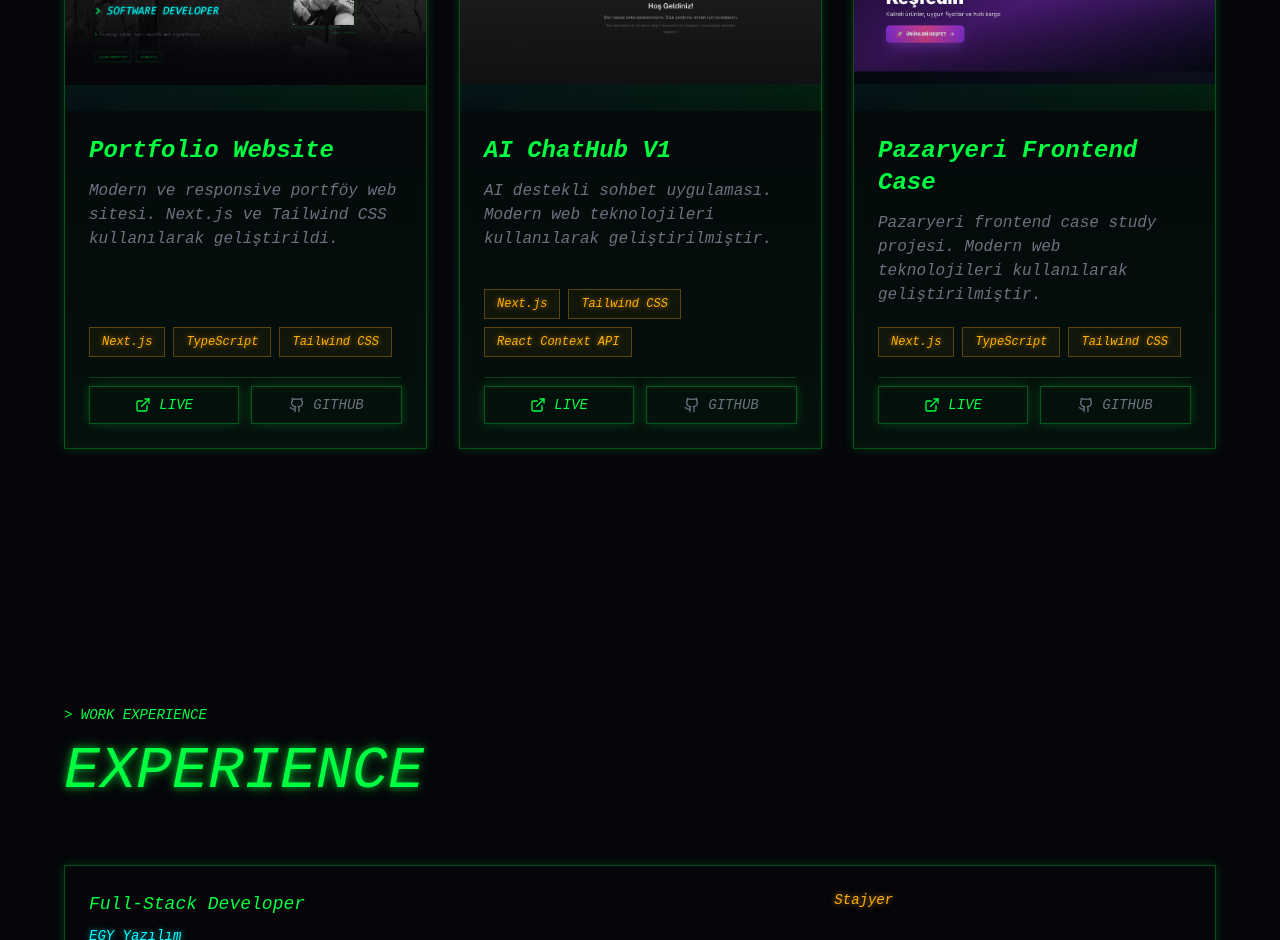
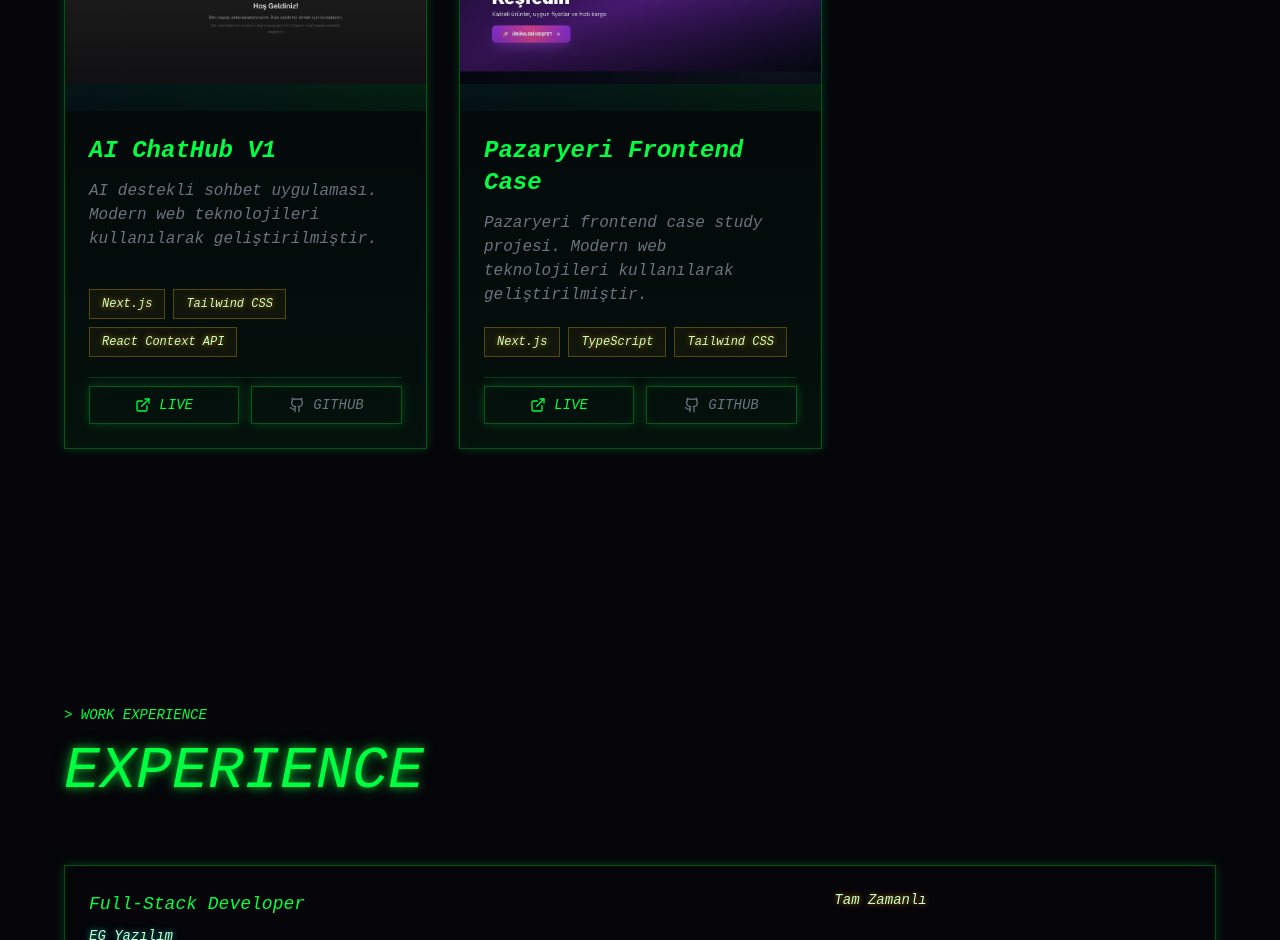
Before and after one commit to mmuuhmmtt/portfolio-site, a Next.js app: page / in a window 1280 px wide. Shown: the part 1860-2800 px from the top of the page. Built offline with nearby package versions, Linux system fonts and the light colour scheme.

Commit message:
Update: Education, Experience, Navigation CV button, and remove Portfolio project

```diff
--- a/app/globals.css
+++ b/app/globals.css
@@ -2,25 +2,21 @@
 @tailwind components;
 @tailwind utilities;
 
-@import url('https://fonts.googleapis.com/css2?family=Share+Tech+Mono&display=swap');
+/* Font optimization */
+@import url('https://fonts.googleapis.com/css2?family=Share+Tech+Mono&display=swap&font-display=swap');
 
-:root {
-  --foreground-rgb: 200, 255, 200;
-  --background-rgb: 5, 5, 10;
-  --terminal-green: #00ff41;
-  --terminal-cyan: #00ffff;
-  --terminal-amber: #ffb000;
-  --terminal-red: #ff0040;
+@font-face {
+  font-family: 'Share Tech Mono';
+  src: local('Share Tech Mono'), local('ShareTechMono');
+  font-display: swap;
 }
 
-* {
-  box-sizing: border-box;
-  padding: 0;
-  margin: 0;
-}
-
+/* Performance optimizations */
 html {
   scroll-behavior: smooth;
+  text-rendering: optimizeLegibility;
+  -webkit-font-smoothing: antialiased;
+  -moz-osx-font-smoothing: grayscale;
 }
 
 html,
--- a/app/layout.tsx
+++ b/app/layout.tsx
@@ -3,13 +3,49 @@ import './globals.css'
 
 const isProd = process.env.NODE_ENV === 'production'
 const basePath = isProd ? '/portfolio-site' : ''
+const siteUrl = isProd ? 'https://mmuuhmmtt.github.io/portfolio-site' : 'http://localhost:3000'
 
 export const metadata: Metadata = {
-  title: 'Muhammet Coşgun - Frontend Geliştirici',
-  description: 'Kullanıcı deneyimini ön planda tutan, modern teknolojilerle güçlendirilmiş web uygulamaları geliştiren frontend geliştiricisi.',
+  title: 'Muhammet Coşgun - Frontend Geliştirici | React, Next.js, TypeScript',
+  description: 'Kullanıcı deneyimini ön planda tutan, modern teknolojilerle güçlendirilmiş web uygulamaları geliştiren frontend geliştiricisi. Next.js, React, TypeScript uzmanı.',
+  keywords: ['Frontend Geliştirici', 'React', 'Next.js', 'TypeScript', 'Tailwind CSS', 'Web Tasarım'],
+  authors: [{ name: 'Muhammet Coşgun' }],
+  creator: 'Muhammet Coşgun',
+  openGraph: {
+    type: 'website',
+    locale: 'tr_TR',
+    url: siteUrl,
+    siteName: 'Muhammet Coşgun Portfolio',
+    title: 'Muhammet Coşgun - Frontend Geliştirici',
+    description: 'Kullanıcı deneyimini ön planda tutan, modern teknolojilerle güçlendirilmiş web uygulamaları geliştiren frontend geliştiricisi.',
+    images: [
+      {
+        url: `${siteUrl}/images/og-image.png`,
+        width: 1200,
+        height: 630,
+        alt: 'Muhammet Coşgun Portfolio',
+        type: 'image/png',
+      },
+    ],
+  },
+  twitter: {
+    card: 'summary_large_image',
+    title: 'Muhammet Coşgun - Frontend Geliştirici',
+    description: 'Modern teknolojilerle web uygulamaları geliştiren frontend uzmanı',
+    creator: '@mmuuhmmtt',
+  },
   icons: {
     icon: `${basePath}/favicon.png`,
     apple: `${basePath}/favicon.png`,
+  },
+  viewport: {
+    width: 'device-width',
+    initialScale: 1,
+    maximumScale: 5,
+  },
+  robots: 'index, follow',
+  alternates: {
+    canonical: siteUrl,
   },
 }
 
@@ -20,6 +56,22 @@ export default function RootLayout({
 }) {
   return (
     <html lang="tr" className="scroll-smooth">
+      <head>
+        {/* Font Preloading */}
+        <link
+          rel="preconnect"
+          href="https://fonts.googleapis.com"
+        />
+        <link
+          rel="preconnect"
+          href="https://fonts.gstatic.com"
+          crossOrigin="anonymous"
+        />
+        {/* DNS Prefetch for external domains */}
+        <link rel="dns-prefetch" href="https://github.com" />
+        {/* Preload critical resources */}
+        <link rel="preload" as="style" href="https://fonts.googleapis.com/css2?family=Share+Tech+Mono&display=swap" />
+      </head>
       <body>{children}</body>
     </html>
   )
--- /dev/null
+++ b/app/sitemap.ts
@@ -0,0 +1,53 @@
+import type { MetadataRoute } from 'next'
+
+const isProd = process.env.NODE_ENV === 'production'
+const baseUrl = isProd
+  ? 'https://mmuuhmmtt.github.io/portfolio-site'
+  : 'http://localhost:3000'
+
+export default function sitemap(): MetadataRoute.Sitemap {
+  return [
+    {
+      url: baseUrl,
+      lastModified: new Date(),
+      changeFrequency: 'monthly',
+      priority: 1,
+    },
+    {
+      url: `${baseUrl}/#about`,
+      lastModified: new Date(),
+      changeFrequency: 'monthly',
+      priority: 0.8,
+    },
+    {
+      url: `${baseUrl}/#projects`,
+      lastModified: new Date(),
+      changeFrequency: 'weekly',
+      priority: 0.9,
+    },
+    {
+      url: `${baseUrl}/#experience`,
+      lastModified: new Date(),
+      changeFrequency: 'monthly',
+      priority: 0.8,
+    },
+    {
+      url: `${baseUrl}/#skills`,
+      lastModified: new Date(),
+      changeFrequency: 'monthly',
+      priority: 0.7,
+    },
+    {
+      url: `${baseUrl}/#education`,
+      lastModified: new Date(),
+      changeFrequency: 'yearly',
+      priority: 0.6,
+    },
+    {
+      url: `${baseUrl}/#contact`,
+      lastModified: new Date(),
+      changeFrequency: 'monthly',
+      priority: 0.8,
+    },
+  ]
+}
--- a/components/Education.tsx
+++ b/components/Education.tsx
@@ -13,13 +13,13 @@ const education: EducationItem[] = [
   {
     degree: 'Yönetim Bilişim Sistemleri',
     institution: 'Başkent Üniversitesi',
-    period: 'Devam ediyor',
+    period: 'Ağustos 2023 – Nisan 2026',
     status: 'Lisans',
   },
   {
     degree: 'Bilgisayar Programcılığı',
     institution: 'Başkent Üniversitesi',
-    period: 'Mezun',
+    period: 'Eylül 2021 – Temmuz 2023',
     status: 'Ön Lisans',
   },
 ]
@@ -47,9 +47,15 @@ const Education = () => {
               >
               <div className="grid grid-cols-1 md:grid-cols-3 gap-3 sm:gap-4">
                 <div className="md:col-span-2">
-                  <h3 className="text-terminal-green font-mono text-base sm:text-lg mb-1 sm:mb-2">
-                    {edu.degree}
-                  </h3>
+                  <div className="flex items-center gap-2 mb-1 sm:mb-2">
+                    <h3 className="text-terminal-green font-mono text-base sm:text-lg">
+                      {edu.degree}
+                    </h3>
+                    <span className="text-terminal-gray font-mono text-xs sm:text-sm">-</span>
+                    <span className="text-terminal-cyan font-mono text-xs sm:text-sm">
+                      {edu.status}
+                    </span>
+                  </div>
                   {edu.institution && (
                     <div className="text-terminal-cyan font-mono text-xs sm:text-sm mb-1 sm:mb-2">
                       {edu.institution}
@@ -59,8 +65,8 @@ const Education = () => {
                     {edu.period}
                   </div>
                 </div>
-                <div className="text-terminal-amber font-mono text-xs sm:text-sm text-left md:text-left mt-2 md:mt-0">
-                  {edu.status}
+                <div className="text-terminal-amber font-mono text-xs sm:text-sm text-left md:text-right mt-2 md:mt-0">
+                  Mezun
                 </div>
               </div>
             </div>
--- a/components/Experience.tsx
+++ b/components/Experience.tsx
@@ -12,32 +12,38 @@ interface ExperienceItem {
 const experiences: ExperienceItem[] = [
   {
     title: 'Full-Stack Developer',
-    company: 'EGY Yazılım',
-    period: 'Eylül 2025 – Devam ediyor',
+    company: 'EG Yazılım',
+    period: 'Ocak 2026 – Devam ediyor',
+    type: 'Tam Zamanlı',
+  },
+  {
+    title: 'Full-Stack Intern',
+    company: 'EG Yazılım',
+    period: 'Eylül 2025 – Ocak 2026',
     type: 'Stajyer',
   },
   {
-    title: 'Frontend Web Developer',
-    company: 'SmartICT',
-    period: 'Ağustos 2025',
+    title: 'Software Development Intern',
+    company: 'SmartICT Bilişim A.Ş.',
+    period: 'Kasım 2025 – Aralık 2025',
     type: 'Stajyer',
   },
   {
-    title: 'Uygulama Geliştirici',
-    company: 'Fernus Bilişim',
-    period: 'Mayıs 2023 – Kasım 2023',
+    title: 'Software Development',
+    company: 'Fernus Technology',
+    period: 'Haziran 2023 – Ocak 2024',
     type: 'Tam Zamanlı',
   },
   {
-    title: 'Ürün Geliştirme',
-    company: 'Fernus Bilişim',
-    period: 'Nisan 2023 – Mayıs 2023',
+    title: 'Software Development Intern',
+    company: 'Fernus Technology',
+    period: 'Eylül 2022 – Ekim 2022',
     type: 'Stajyer',
   },
   {
-    title: 'Bilgisayar Teknisyeni',
+    title: 'Hardware Intern',
     company: 'Başkent Üniversitesi',
-    period: 'Nisan 2022 – Mayıs 2022',
+    period: 'Aralık 2022 – Ocak 2023',
     type: 'Stajyer',
   },
 ]
--- a/components/Navigation.tsx
+++ b/components/Navigation.tsx
@@ -1,6 +1,7 @@
 'use client'
 
 import { useState, useEffect } from 'react'
+import { Download } from 'lucide-react'
 
 interface NavigationProps {
   isLoading?: boolean
@@ -107,6 +108,14 @@ const Navigation = ({ isLoading = false }: NavigationProps) => {
                 </a>
               )
             })}
+            <a
+              href="/CV_MUHAMMET.pdf"
+              download
+              className="transition-all duration-300 font-mono text-xs terminal-border px-4 py-2 relative group flex items-center gap-2 text-terminal-green hover:text-terminal-cyan hover:border-terminal-cyan hover:bg-dark-bg/50 hover:shadow-[0_0_10px_rgba(0,255,100,0.3)]"
+            >
+              <Download size={14} />
+              <span className="relative z-10 whitespace-nowrap">CV</span>
+            </a>
           </div>
 
           {/* Mobile Menu Button */}
@@ -148,6 +157,17 @@ const Navigation = ({ isLoading = false }: NavigationProps) => {
                   </a>
                 )
               })}
+              <a
+                href="/CV_MUHAMMET.pdf"
+                download
+                onClick={() => setIsMobileMenuOpen(false)}
+                className="block transition-all duration-300 font-mono text-xs py-3 px-4 terminal-border relative group text-center w-full text-terminal-green hover:text-terminal-cyan hover:border-terminal-cyan hover:bg-dark-bg/50 hover:shadow-[0_0_10px_rgba(0,255,100,0.3)]"
+              >
+                <span className="relative z-10 flex items-center justify-center gap-2">
+                  <Download size={14} />
+                  CV İNDİR
+                </span>
+              </a>
             </div>
           </div>
         )}
--- a/components/Projects.tsx
+++ b/components/Projects.tsx
@@ -2,6 +2,7 @@
 
 import { ExternalLink, Github } from 'lucide-react'
 import Link from 'next/link'
+import Image from 'next/image'
 import { useEffect, useState } from 'react'
 import { ScrollSlideUp, ScrollFadeIn, ScrollScale } from '@/components/ScrollAnimations'
 
@@ -16,15 +17,6 @@ interface Project {
 }
 
 const defaultProjects: Project[] = [
-  {
-    name: 'Portfolio Website',
-    description: 'Modern ve responsive portföy web sitesi. Next.js ve Tailwind CSS kullanılarak geliştirildi.',
-    technologies: ['Next.js', 'TypeScript', 'Tailwind CSS'],
-    githubUrl: 'https://github.com/mmuuhmmtt/portfolio-site',
-    siteUrl: 'https://mmuuhmmtt.github.io/portfolio-site/',
-    featured: true,
-    imageUrl: '/images/project1.png',
-  },
   {
     name: 'AI ChatHub V1',
     description: 'AI destekli sohbet uygulaması. Modern web teknolojileri kullanılarak geliştirilmiştir.',
--- a/next.config.js
+++ b/next.config.js
@@ -8,10 +8,45 @@ const nextConfig = {
   basePath: isProd ? `/${repositoryName}` : '',
   assetPrefix: isProd ? `/${repositoryName}` : '',
   images: {
-    unoptimized: true,
+    unoptimized: false, // Image optimization'u aç (static export ile çalışması için true kalmalı)
     domains: ['github.com'],
+    formats: ['image/avif', 'image/webp'],
+    deviceSizes: [640, 750, 828, 1080, 1200, 1920, 2048, 3840],
+    imageSizes: [16, 32, 48, 64, 96, 128, 256, 384],
   },
   trailingSlash: true,
+  compress: true,
+  poweredByHeader: false,
+  productionBrowserSourceMaps: false,
+  swcMinify: true,
+  experimental: {
+    optimizePackageImports: ['lucide-react'],
+  },
+  headers: async () => {
+    return [
+      {
+        source: '/(.*)',
+        headers: [
+          {
+            key: 'Cache-Control',
+            value: 'public, max-age=31536000, immutable',
+          },
+          {
+            key: 'X-Content-Type-Options',
+            value: 'nosniff',
+          },
+          {
+            key: 'X-Frame-Options',
+            value: 'SAMEORIGIN',
+          },
+          {
+            key: 'X-XSS-Protection',
+            value: '1; mode=block',
+          },
+        ],
+      },
+    ]
+  },
 }
 
 module.exports = nextConfig
```
Also changed, not shown: public/robots.txt (added), 1 other file (tests, documents, lock files or other folders).
